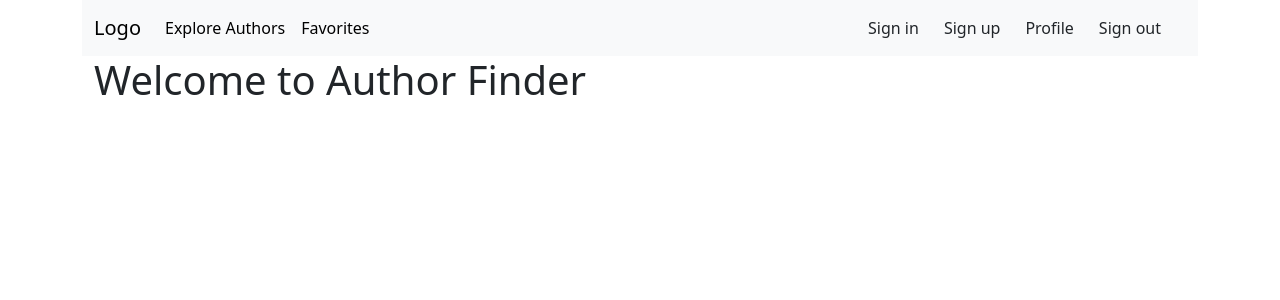
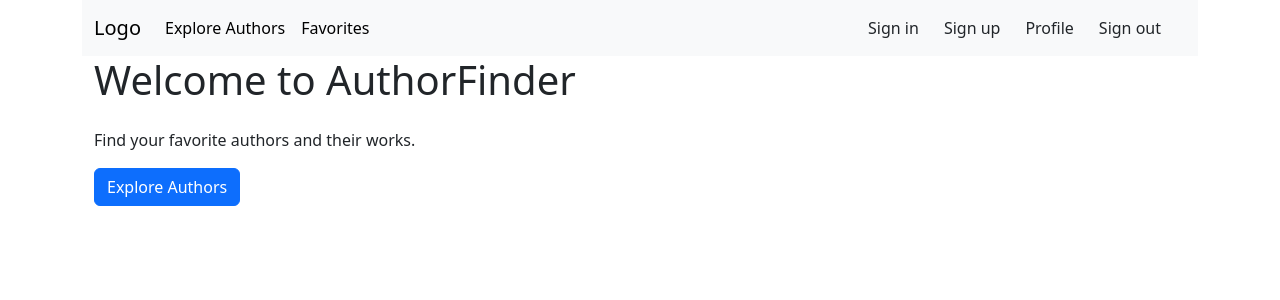
Before and after one commit to AngeloAlcaraz/ust-training-author-finder, a React (Vite) app in the folder authorfinder-app/frontend/: page / in a window 1280 px wide. Shown: the top 300 px of the page. Built offline with nearby package versions, Linux system fonts and the light colour scheme.

Commit message:
frontend - added homepage

```diff
--- a/authorfinder-app/frontend/src/App.tsx
+++ b/authorfinder-app/frontend/src/App.tsx
@@ -10,6 +10,7 @@ import type { IAuth } from "./Auth/iauth";
 import { useEffect, useState } from "react";
 import { authServiceAPI } from "./services/auth.service";
 import AuthorPage from "./pages/authorPage";
+import HomePage from "./pages/homePage";
 
 function App() {
 
@@ -111,7 +112,7 @@ function App() {
 
       <div className='container'>
         <Routes>
-          <Route path="/" element={<h1>Welcome to Author Finder</h1>} />
+          <Route path="/" element={<HomePage />} />
           <Route path="/index.html" element={<h1>Welcome to Author Finder</h1>} />
           <Route path="/authors" element={<AuthorsPage onAddFavorite={handleAddFavorite} />} />
           <Route path="/authors/:authorId" element={<AuthorPage onAddFavorite={handleAddFavorite} />} />
--- a/authorfinder-app/frontend/src/components/authors/authorCard.component.tsx
+++ b/authorfinder-app/frontend/src/components/authors/authorCard.component.tsx
@@ -6,11 +6,15 @@ import type { SyntheticEvent } from "react";
 
 interface AuthorCardProps {
   author: Author;
+  isFavorite?: boolean;
   onfavorite: (author: Author) => void;
 }
 
 function AuthorCard(props: AuthorCardProps) {
-  const { author, onfavorite }: AuthorCardProps = props;
+  const { author, isFavorite, onfavorite }: AuthorCardProps = props;
+
+
+
 
   function handleAddFavorite(event: SyntheticEvent): void {
     event.preventDefault();
--- a/authorfinder-app/frontend/src/pages/authorPage.tsx
+++ b/authorfinder-app/frontend/src/pages/authorPage.tsx
@@ -3,22 +3,23 @@ import type { Author } from "../model/Author";
 import { useParams } from "react-router";
 import authorAPI from "../services/author.service";
 import LoadingSpinner from "../components/share/loadingSpinner.component";
-import type { Auth } from "../Auth/auth";
 import { FiHeart as Heart } from "react-icons/fi";
 import useIsMobile from "../hooks/useIsMobil";
 
 interface AuthorPageProps {
+  isFavoriteFromServer?: boolean;
   onAddFavorite?: (author: Author) => void;
 }
 
 function AuthorPage(props: AuthorPageProps) {
 
-  const { onAddFavorite } = props;
+  const { isFavoriteFromServer, onAddFavorite } = props;
 
   const [loading, setLoading] = useState(false);
   const [author, setAuthor] = useState<Author | null>(null);
   const [authorWorks, setAuthorWorks] = useState<any[]>([]);
   const [error, setError] = useState<string | null>(null);
+  const [isFavorite, setIsFavorite] = useState(false);
   const params = useParams();
   const id = params.authorId;
 
@@ -37,6 +38,9 @@ function AuthorPage(props: AuthorPageProps) {
         setAuthorWorks(worksData);
         console.log("workAuthorData:", authorData);
 
+        if (isFavoriteFromServer !== undefined)
+          setIsFavorite(isFavoriteFromServer);
+
       } catch (e) {
         setError(e as string);
       } finally {
@@ -52,6 +56,7 @@ function AuthorPage(props: AuthorPageProps) {
     // console.log("Adding author to favorites:", author);
     event.preventDefault();
     setLoading(true);
+    setIsFavorite(isFavorite => !isFavorite);
     if (onAddFavorite) {
       onAddFavorite(author as Author);
     }
@@ -66,9 +71,9 @@ function AuthorPage(props: AuthorPageProps) {
           setAuthor(null);
           setAuthorWorks([]);
         }}
-        className="mb-6 bg-gray-200 hover:bg-gray-300 text-gray-800 font-semibold py-2 px-4 rounded-full transition duration-200 flex items-center gap-2"
+        className=""
       >
-        <span className="transform rotate-180 inline-block mr-1">→</span> Back to Search
+        <span className="">→</span> Back to Search
       </button> */}
 
       {author && (
@@ -94,16 +99,16 @@ function AuthorPage(props: AuthorPageProps) {
                           {!isMobil ? (
                             <button
                               onClick={handleAddFavoriteFromAPI}
-                              className="btn btn-outline-danger btn-md "
+                              className={isFavorite ? "btn btn-danger btn-md " : " btn btn-outline-danger btn-md "}
                               disabled={loading}
                             >
-                              {loading ? 'Adding...' : <><Heart size={20} /> Add to Favorites</>}
+                              {loading ? 'Adding...' : <><Heart size={20} /> {isFavorite ? <span> Remove from Favorites </span> : <span>Add to Favorites </span>} </>}
                             </button>
                           )
                             : (
                               <button
                                 onClick={handleAddFavoriteFromAPI}
-                                className="btn btn-outline-danger btn-sm "
+                                className={isFavorite ? "btn btn-danger btn-sm " : " btn btn-outline-danger btn-sm "}
                                 disabled={loading}
                               >
                                 {loading ? 'Adding...' : <><Heart size={20} /> </>}
--- a/authorfinder-app/frontend/src/pages/homePage.tsx
+++ b/authorfinder-app/frontend/src/pages/homePage.tsx
@@ -0,0 +1,16 @@
+import { Link } from "react-router";
+
+function HomePage() {
+  return (
+    <div className="flex flex-col items-center justify-center h-screen">
+      <h1 className="text-4xl font-bold mb-4">Welcome to AuthorFinder</h1>
+      <p className="text-lg mb-8">Find your favorite authors and their works.</p>
+      <Link to="/authors" className="btn btn-primary">
+        Explore Authors
+      </Link>
+
+    </div>
+  );
+}
+
+export default HomePage;
```
